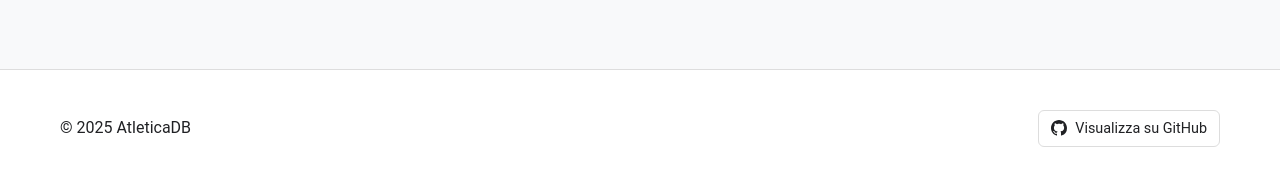
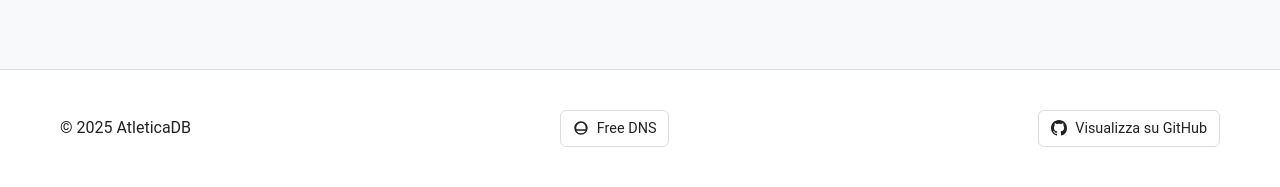
Before and after one commit to F-Depi/atletica, a Flask app: page / in a window 1280 px wide. Shown: the part 1004-1191 px from the top of the page. Run offline with Flask 3, Linux system fonts and the light colour scheme; parts of the project's set-up code (start-up, migrations or seed data) failed here and were passed over; some libraries are stand-ins or nearby versions.

Commit message:
freeDNS link. Thank freeDNS

```diff
--- a/app/static/css/main.css
+++ b/app/static/css/main.css
@@ -1089,6 +1089,31 @@ footer .container {
     fill: currentColor;
 }
 
+.freeDNS-button {
+    display: inline-flex;
+    align-items: center;
+    gap: 8px;
+    padding: 6px 12px;
+    background-color: var(--card-background);
+    color: var(--text-color);
+    border: 1px solid var(--border-color);
+    border-radius: 6px;
+    text-decoration: none;
+    font-size: 0.9rem;
+    transition: all 0.2s;
+}
+
+.freeDNS-button:hover {
+    background-color: var(--secondary-color); /* or choose a custom color */
+    color: white;
+    border-color: var(--secondary-color);
+}
+
+.freeDNS-button svg {
+    fill: currentColor;
+}
+
+
 
 /* ===== responsive.css ===== */
 @media (max-width: 768px) {
--- a/app/templates/base.html
+++ b/app/templates/base.html
@@ -88,6 +88,12 @@
         <footer>
             <div class="container">
                 <p>© 2025 AtleticaDB</p>
+                <a href="https://freedns.afraid.org/" target="_blank" rel="noopener noreferrer" class="freeDNS-button">
+                    <svg height="16" width="16" viewBox="0 0 24 24" aria-hidden="true" fill="currentColor">
+                        <path d="M12 2C6.477 2 2 6.477 2 12s4.477 10 10 10 10-4.477 10-10S17.523 2 12 2zm0 18a7.953 7.953 0 01-6.928-4h13.856A7.953 7.953 0 0112 20zm6.928-6H5.072A7.953 7.953 0 0112 4a7.953 7.953 0 016.928 8z"/>
+                    </svg>
+                    Free DNS
+                </a>
                 <a href="https://github.com/F-Depi/atletica" target="_blank" rel="noopener noreferrer" class="github-button">
                     <svg height="16" width="16" viewBox="0 0 16 16" aria-hidden="true">
                         <path fill-rule="evenodd" d="M8 0C3.58 0 0 3.58 0 8c0 3.54 2.29 6.53 5.47 7.59.4.07.55-.17.55-.38 0-.19-.01-.82-.01-1.49-2.01.37-2.53-.49-2.69-.94-.09-.23-.48-.94-.82-1.13-.28-.15-.68-.52-.01-.53.63-.01 1.08.58 1.23.82.72 1.21 1.87.87 2.33.66.07-.52.28-.87.51-1.07-1.78-.2-3.64-.89-3.64-3.95 0-.87.31-1.59.82-2.15-.08-.2-.36-1.02.08-2.12 0 0 .67-.21 2.2.82.64-.18 1.32-.27 2-.27.68 0 1.36.09 2 .27 1.53-1.04 2.2-.82 2.2-.82.44 1.1.16 1.92.08 2.12.51.56.82 1.27.82 2.15 0 3.07-1.87 3.75-3.65 3.95.29.25.54.73.54 1.48 0 1.07-.01 1.93-.01 2.2 0 .21.15.46.55.38A8.013 8.013 0 0016 8c0-4.42-3.58-8-8-8z"></path>
```
Also changed, not shown: app/static/css/footer.css (+24 -0 lines).
